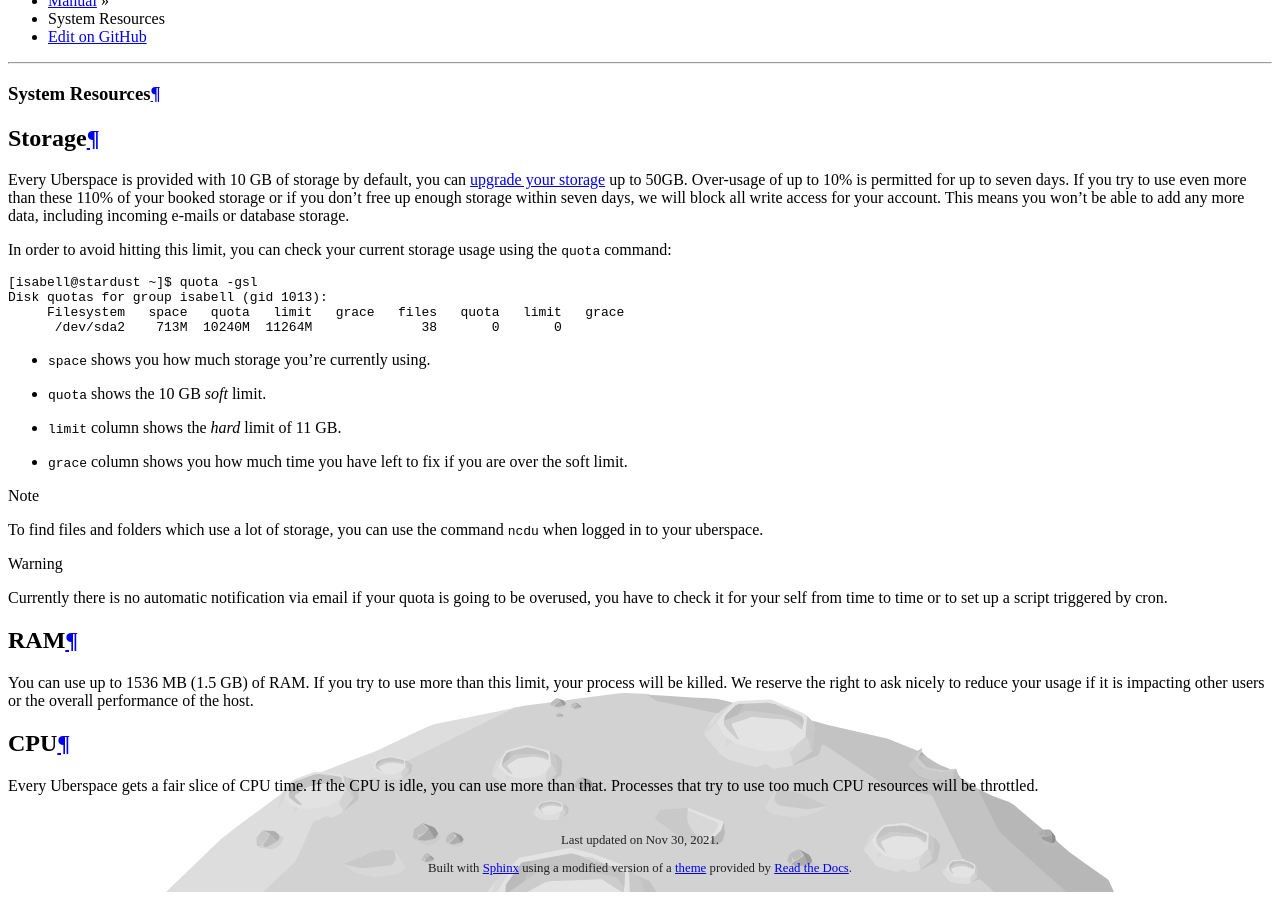
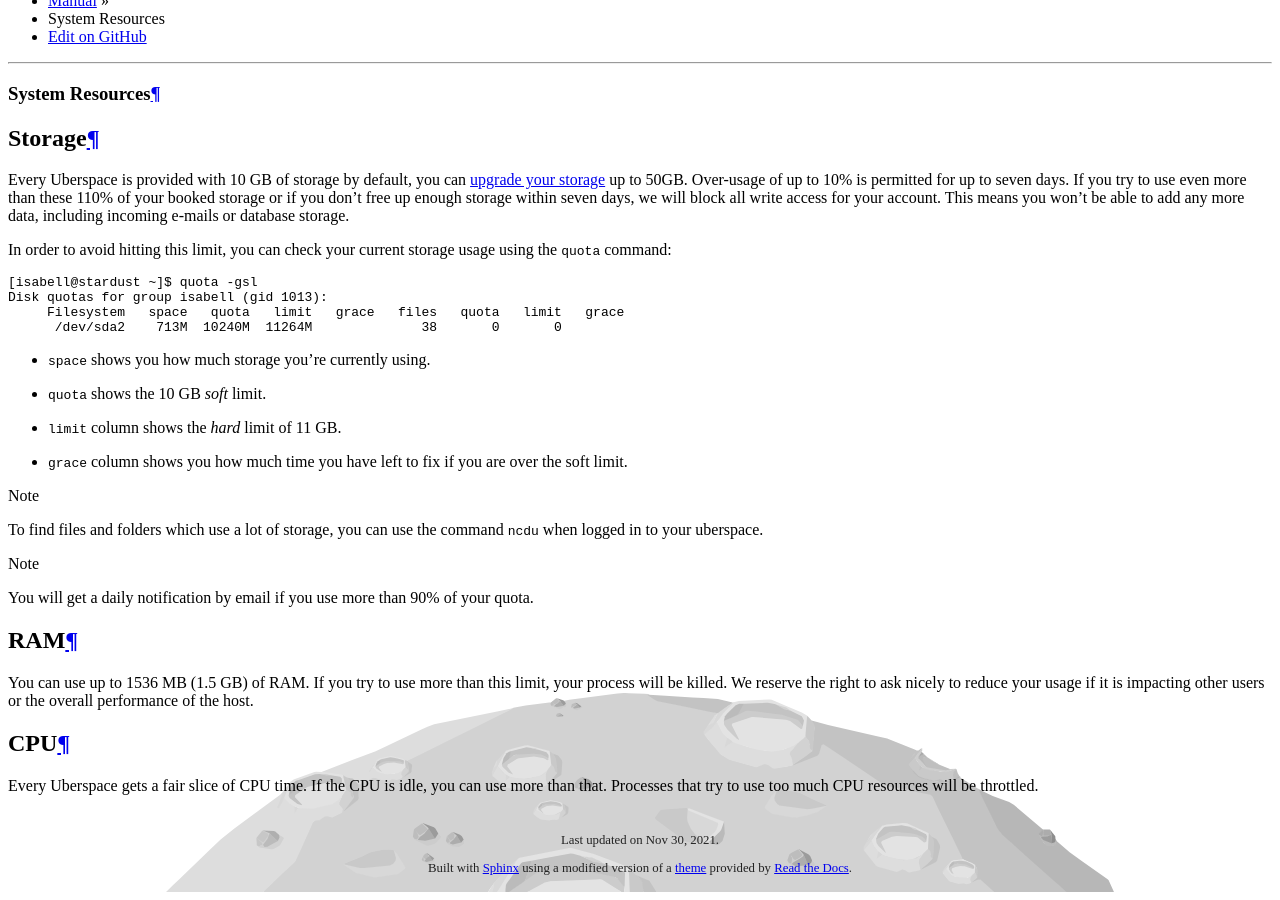
Before and after one commit to Uberspace/manual, a Sphinx documentation site: the page built from source/basics-resources.rst, in a window 1280 px wide and 900 px high, scrolled down 1835 px. Built offline with Sphinx 7.4.7 and the Read the Docs theme 2.0.0, drawn with Linux system fonts in a browser that asks for light colours.

Commit message:
Add info about quota email
Source: getting daily emails myself rn

```diff
--- a/source/basics-resources.rst
+++ b/source/basics-resources.rst
@@ -28,7 +28,7 @@ In order to avoid hitting this limit, you can check your current storage usage u
 
 .. note:: To find files and folders which use a lot of storage, you can use the command ``ncdu`` when logged in to your uberspace.
 
-.. warning:: Currently there is no automatic notification via email if your quota is going to be overused, you have to check it for your self from time to time or to set up a script triggered by cron.
+.. note:: You will get a daily notification by email if you use more than 90% of your quota.
 
 .. _ram:
 
```
